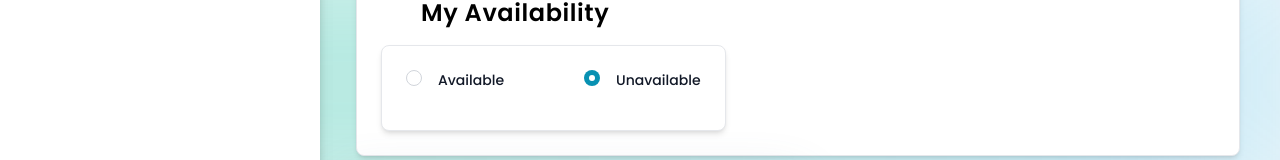
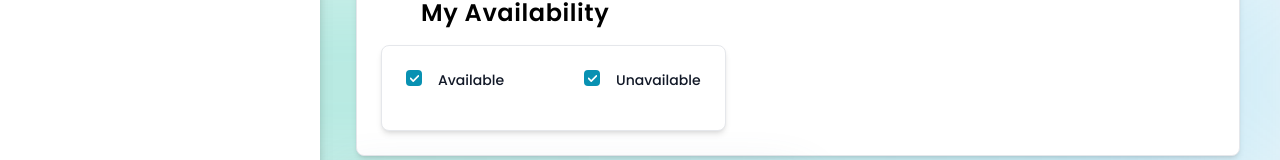
Before and after one commit to kavindu-mane/Eliger, a React (Create React App) app: page /driverdashboard in a window 1280 px wide. Shown: the part 318-478 px from the top of the page. Built offline with nearby package versions, Linux system fonts and the light colour scheme; no server answers; a web font is replaced by a local one.

Commit message:
driverAvailabilityCheckbox

```diff
--- a/src/Components/Driver/ViewDriver.jsx
+++ b/src/Components/Driver/ViewDriver.jsx
@@ -1,5 +1,5 @@
 import React from "react";
-import { Button, Label, Radio } from "flowbite-react";
+import { Button, Checkbox, Label } from "flowbite-react";
 import { Card } from "flowbite-react";
 
 const ViewDriver = () => {
@@ -76,14 +76,14 @@ const ViewDriver = () => {
         <div className="flex justify-start ">
           <Card className=" bg-white dark:border-gray-700 dark:bg-gray-700">
             <div className="flex">
-              <Radio
+              <Checkbox
                 defaultChecked
                 id="Available"
                 name="availability"
                 value="Available"
               />
               <Label className="ml-4">Available</Label>
-              <Radio
+              <Checkbox
                 className="ml-20"
                 defaultChecked
                 id="Unavailable"
```
